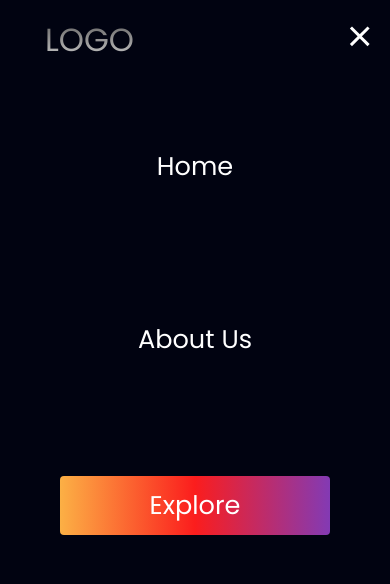
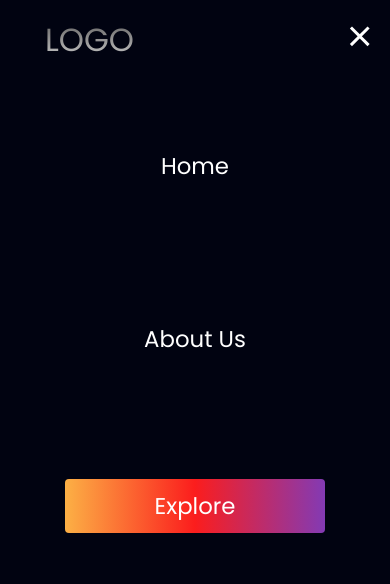
Before and after one commit to Osei12/data_science_project, a plain HTML site: page index.html in a window 390 px wide. Both pictures are taken after a click on the element 359 px from the left and 36 px from the top of the page. Shown: the top 584 px of the page. Drawn offline with Linux system fonts and the light colour scheme.

Commit message:
navbar font size changed

```diff
--- a/assets/css/style.css
+++ b/assets/css/style.css
@@ -187,6 +187,10 @@
 
       }
 
+      .navbar_menu li{
+          font-size: 0.85em;
+      }
+
       .navbar_menu.active{
           background: rgb(1, 3, 17);
           top:100%;
@@ -194,7 +198,7 @@
           transition: all 0.15s ease;
           z-index: 99;
           height: 60vh;
-          font-size: 1.6rem;
+          font-size: 1.4em;
           width: 100%;
           left: 0;
       }
```
